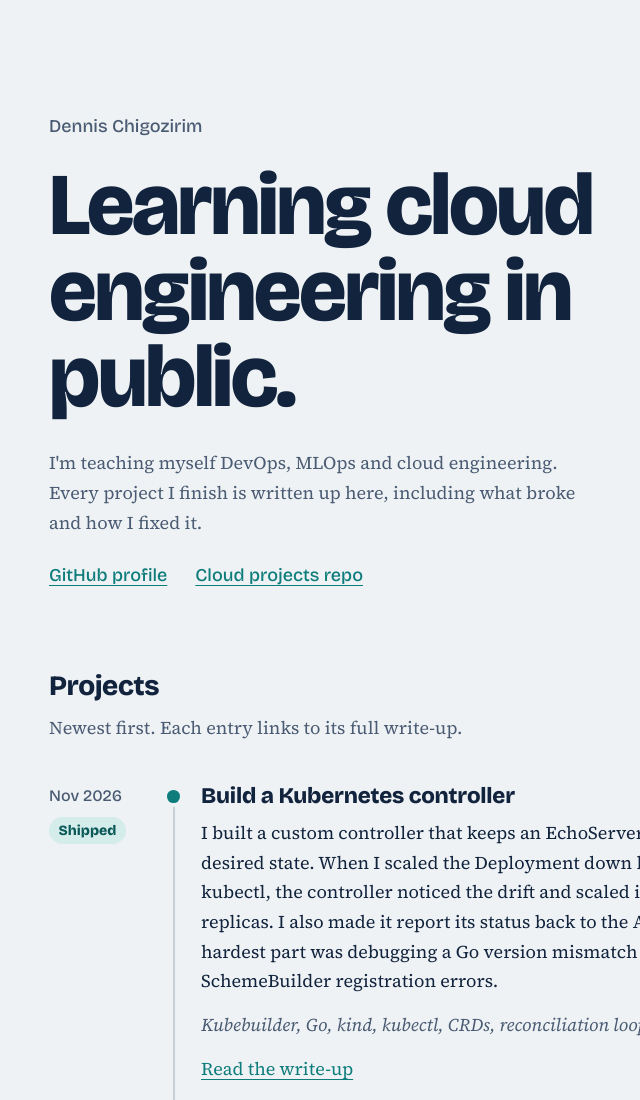
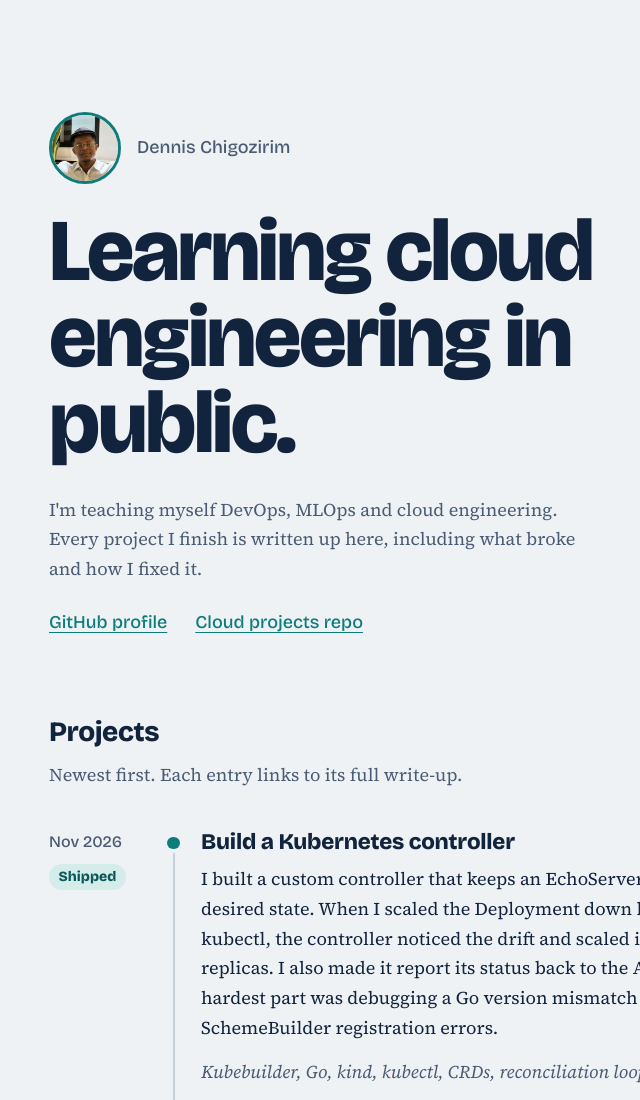
Before and after one commit to DevOpsAvatar/DevOpsAvatar.github.io, a plain HTML site: page index.html in a window 1280 px wide. Shown: the top 1100 px of the page, without its empty margins (223-863 px from the left). Drawn offline with nearby package versions, Linux system fonts and the light colour scheme.

Commit message:
Add profile photo to portfolio hero
Co-Authored-By: Claude Sonnet 5.5 <noreply@anthropic.com>
Claude-Session: https://claude.ai/code/session_01Ht4zMqSEYHrUWzTVj81B5G

```diff
--- a/index.html
+++ b/index.html
@@ -14,7 +14,10 @@
   <a class="skip" href="#projects">Skip to projects</a>
 
   <header class="hero">
-    <p class="name">Dennis Chigozirim</p>
+    <div class="id">
+      <img class="dp" src="dp.jpg" width="72" height="72" alt="Photo of Dennis Chigozirim">
+      <p class="name">Dennis Chigozirim</p>
+    </div>
     <h1>Learning cloud engineering in public.</h1>
     <p class="intro">
       I'm teaching myself DevOps, MLOps and cloud engineering. Every project I finish
--- a/style.css
+++ b/style.css
@@ -59,8 +59,24 @@ footer {
 /* Hero */
 .hero { padding: clamp(3rem, 10vw, 7rem) 0 clamp(2.5rem, 7vw, 4.5rem); }
 
+.id {
+  display: flex;
+  align-items: center;
+  gap: 1rem;
+  margin: 0 0 1.5rem;
+}
+
+.dp {
+  width: 4.5rem;
+  height: 4.5rem;
+  border-radius: 50%;
+  object-fit: cover;
+  border: 3px solid var(--teal);
+  flex: none;
+}
+
 .name {
-  margin: 0 0 1.25rem;
+  margin: 0;
   font-family: var(--display);
   font-weight: 500;
   font-size: 1.125rem;
```
Also changed, not shown: dp.jpg (added).
